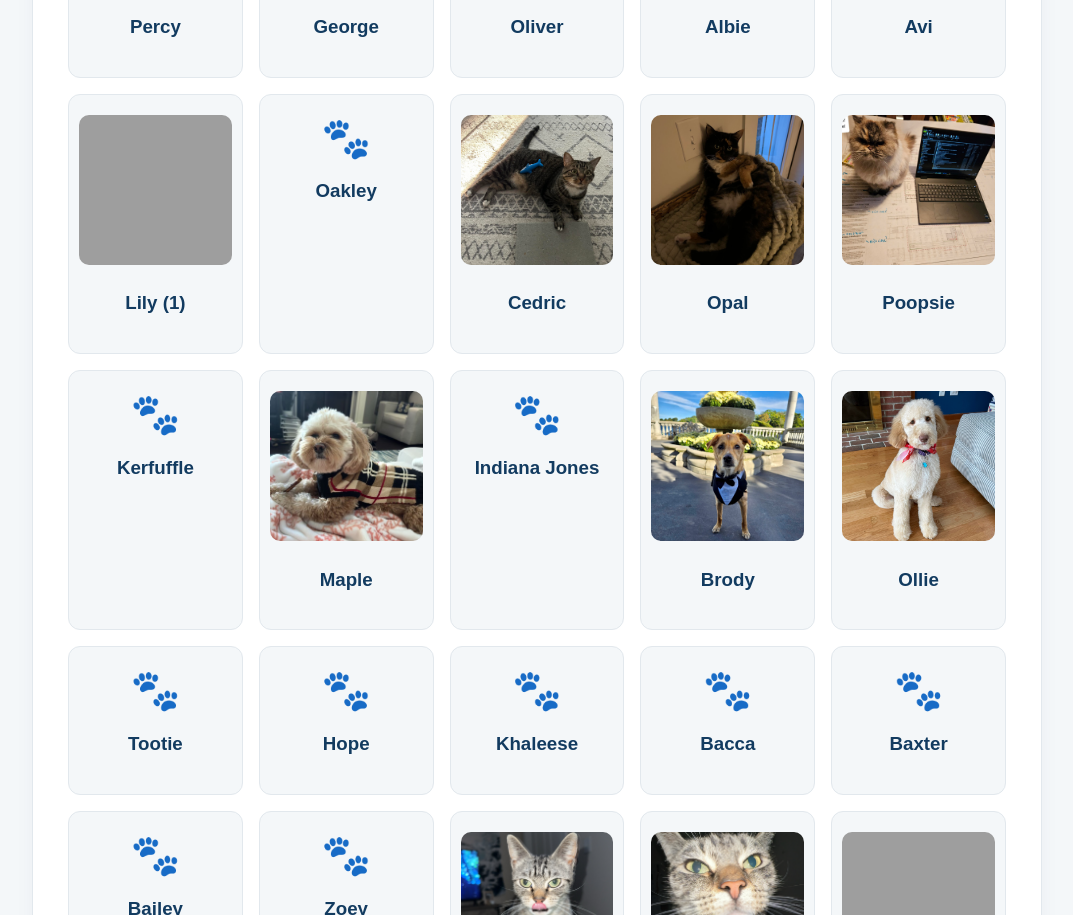
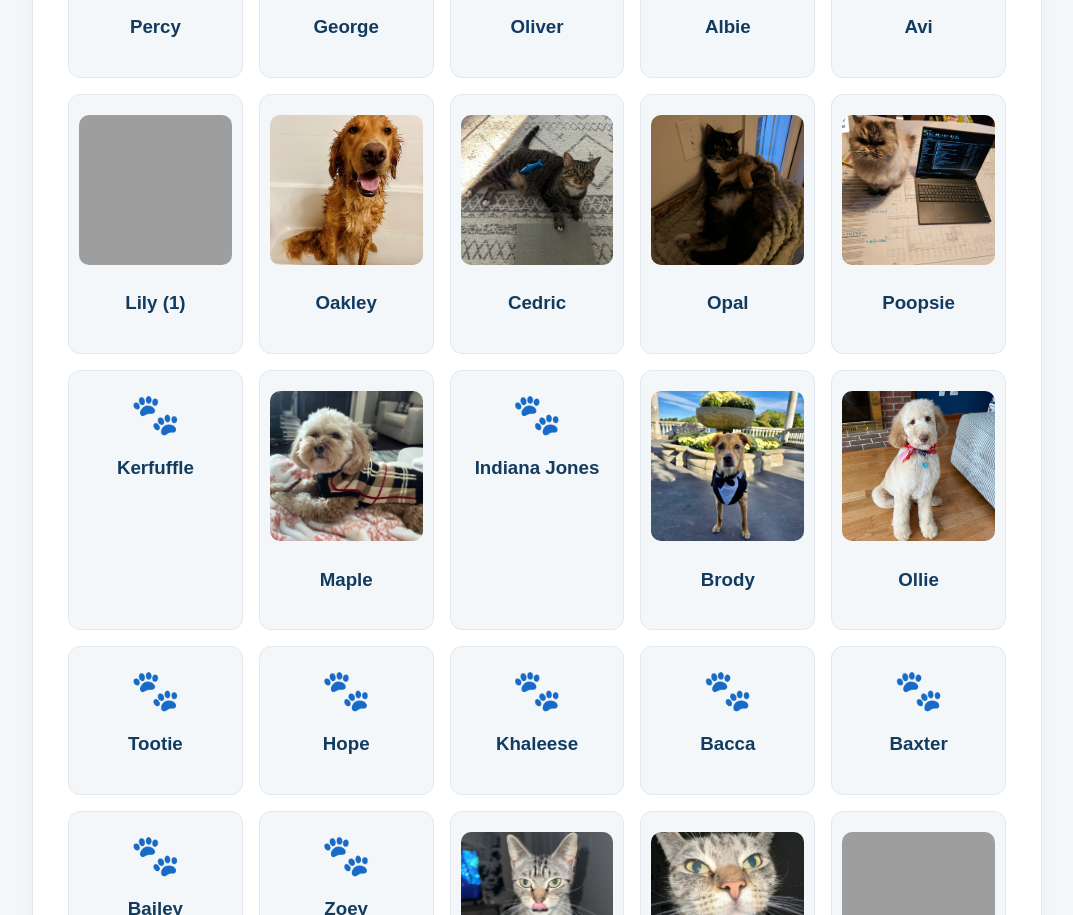
Before and after one commit to safarisean/Flow-Labs-Pet-of-The-Year, a website: page public/index.html in a window 1280 px wide. Shown: the part 1765-2680 px from the top of the page, without its empty margins (103-1176 px from the left). Drawn offline with Linux system fonts and the light colour scheme; grey boxes are pictures that could not be loaded.

Commit message:
Update index.html

```diff
--- a/public/index.html
+++ b/public/index.html
@@ -260,6 +260,7 @@
   "Millie": "Millie (Jacob).JPEG",
   "Milo": "Milo (Tod O).jpeg",
   "Ninny": "Ninny (Andrew).JPG",
+  "Oakley": "Oakley.jpg",
   "Oliver": "Oliver - Steve Savoie.jpg",
   "Ollie": "Ollie (Mike).jpg",
   "Opal": "Opal (James Conley).jpg",
```
